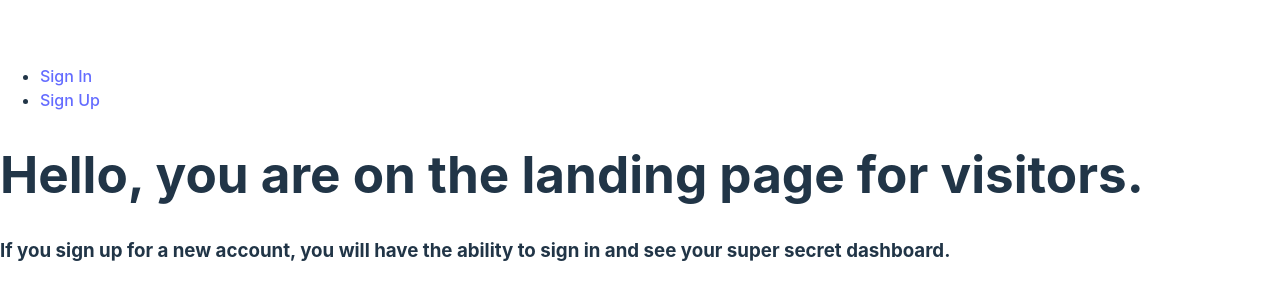
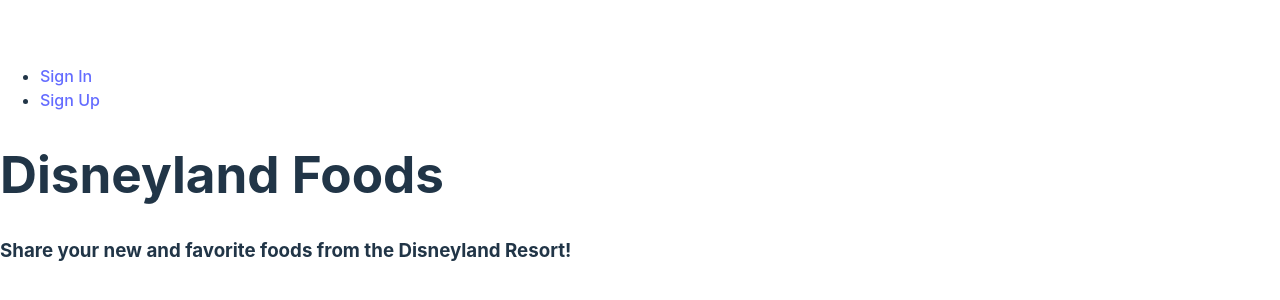
Before and after one commit to EdgarLopez755/Theme-Park-Food-Front-End, a React (Vite) app: page / in a window 1280 px wide. Shown: the part 234-534 px from the top of the page. Built offline with nearby package versions, Linux system fonts and the light colour scheme; no server answers; the HTML template or start-up script is replaced by a standard one.

Commit message:
Add to dashboard

```diff
--- a/src/components/Dashboard/Dashboard.jsx
+++ b/src/components/Dashboard/Dashboard.jsx
@@ -3,11 +3,13 @@
 const Dashboard = ({ user }) => {
   return (
     <main>
-        <h1>Welcome, {user.username}</h1>
+      <h1>Welcome back!, {user.username}</h1>
       <p>
         This is the dashboard page where you, and only you, can see a dashboard
         of all of your things.
       </p>
+
+
     </main>
   );
 };
--- a/src/components/FoodList/FoodList.jsx
+++ b/src/components/FoodList/FoodList.jsx
@@ -13,8 +13,8 @@
                                 <p>
                                     {food.text}
                                 </p>
+                                <p>{food.author.username} posted on {new Date(food.createdAt).toLocaleDateString()}</p>
                             </header>
-                            <p>{food.author.username} posted on {new Date(food.createdAt).toLocaleDateString()}</p>
                         </article>
                     </Link>
                 )
--- a/src/components/Landing/Landing.jsx
+++ b/src/components/Landing/Landing.jsx
@@ -3,10 +3,9 @@
 const Landing = () => {
     return (
       <main>
-        <h1>Hello, you are on the landing page for visitors.</h1>
+        <h1>Disneyland Foods</h1>
         <h3>
-          If you sign up for a new account, you will have the ability to sign in
-          and see your super secret dashboard.
+          Share your new and favorite foods from the Disneyland Resort!
         </h3>
       </main>
     );
--- a/src/components/SignupForm/SignupForm.jsx
+++ b/src/components/SignupForm/SignupForm.jsx
@@ -40,7 +40,7 @@
 
   return (
     <main>
-      <h1>Sign Up</h1>
+      <h1>Sign Up For Disney Foods!</h1>
       <p>{message}</p>
       <form onSubmit={handleSubmit}>
         <div>
```
Lines whose indentation alone changed are shown as unchanged.
